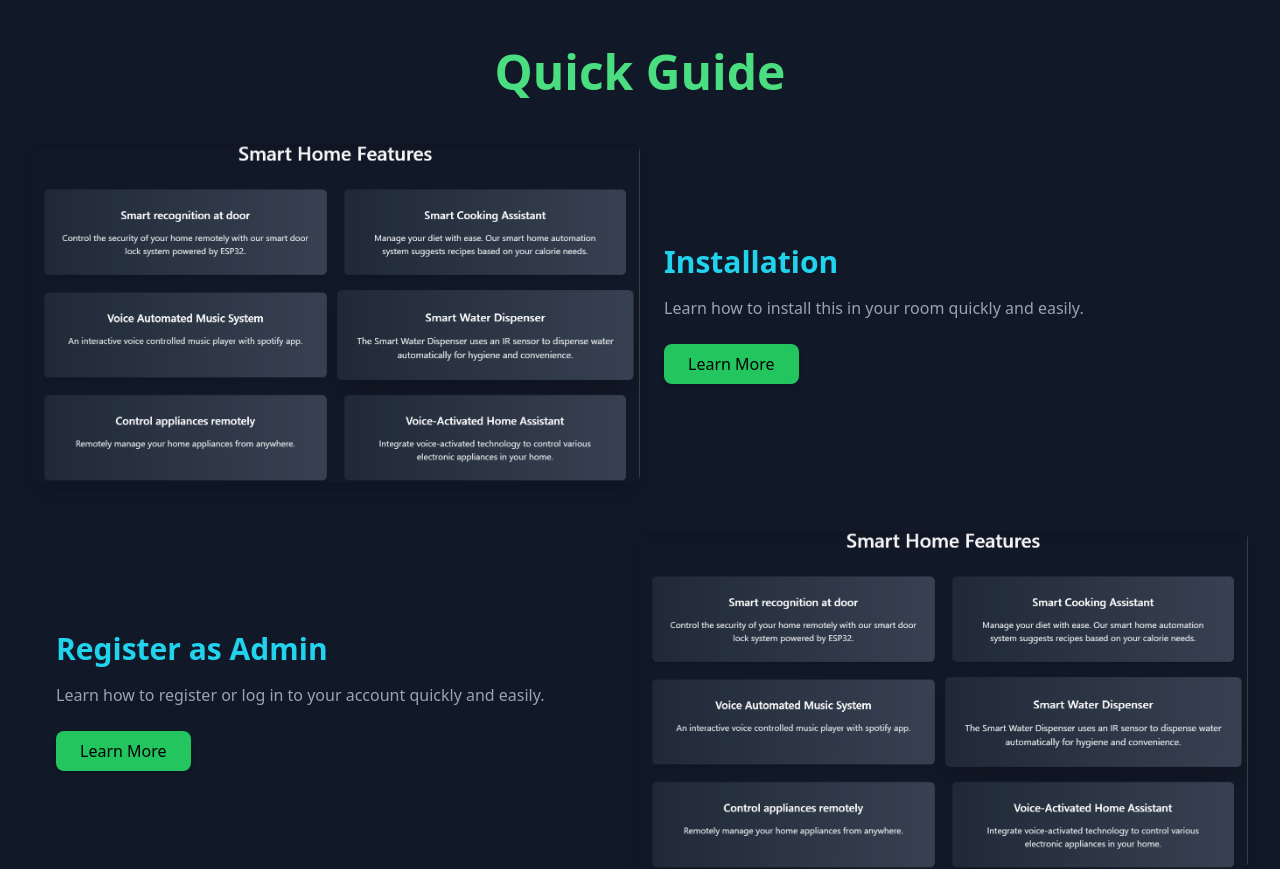
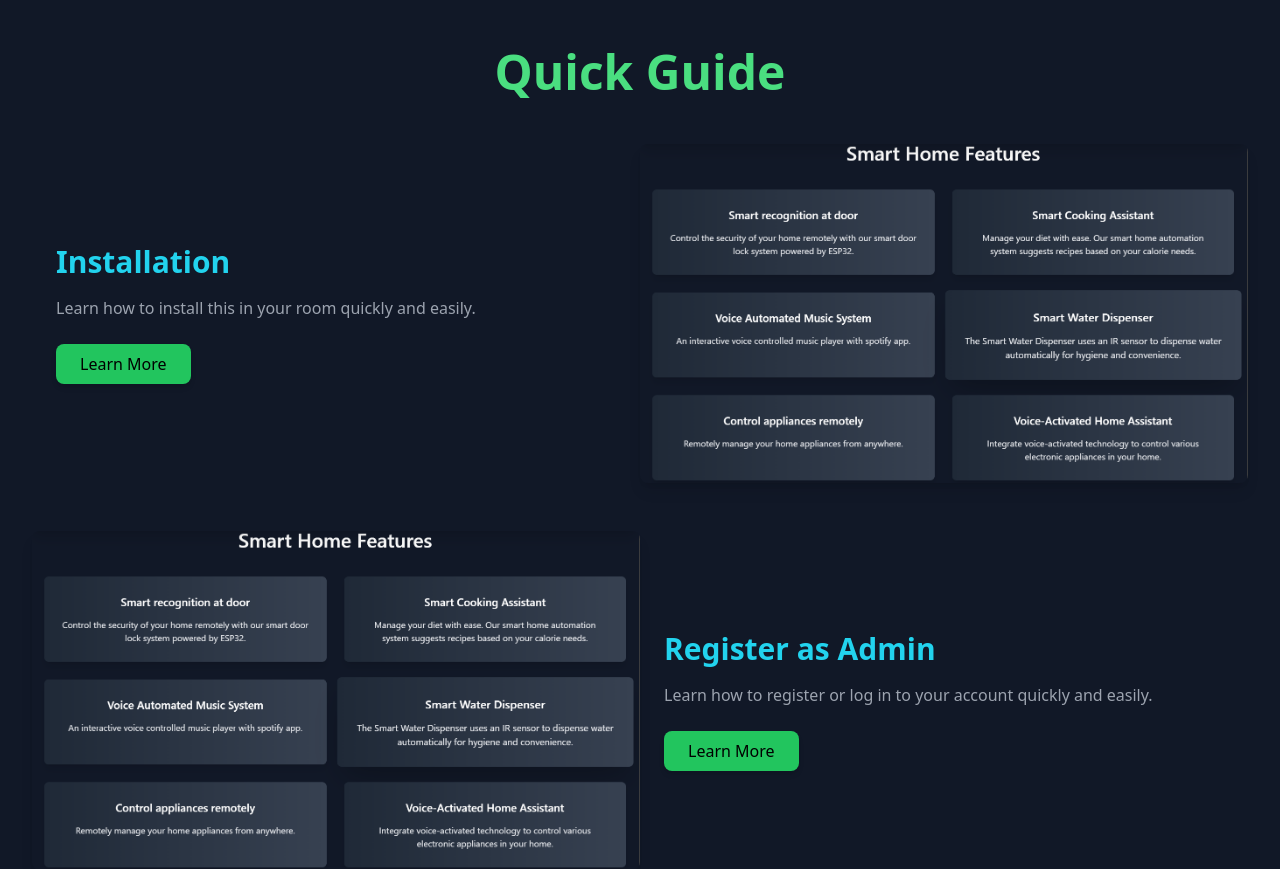
Before and after one commit to Ironsoldier353/Smart-home-automation, a React (Vite) app in the folder frontend/: page /quick-guide in a window 1280 px wide. Shown: the top 869 px of the page. Built offline with nearby package versions, Linux system fonts and the light colour scheme.

Commit message:
changed layout and improved styling

```diff
--- a/frontend/src/components/QuickGuide.jsx
+++ b/frontend/src/components/QuickGuide.jsx
@@ -107,13 +107,13 @@ const QuickGuide = () => {
       <div
         key={index}
         className={`flex flex-col sm:flex-row items-center space-y-6 sm:space-y-0 sm:space-x-6 ${
-          index % 2 === 0 ? "" : "sm:flex-row-reverse"
+          index % 2 === 1 ? "" : "sm:flex-row-reverse"
         }`}
       >
         <img
           src={section.images[0].src}
           alt={section.title}
-          className="w-full sm:w-1/2 rounded-lg shadow-lg cursor-pointer transform transition-transform duration-500 hover:scale-110"
+          className="w-full sm:w-1/2 rounded-lg shadow-lg cursor-pointer transform transition-transform duration-500 hover:scale-105"
           onClick={() => openModal(section)}
         />
         <div className="w-full sm:w-1/2">
```
